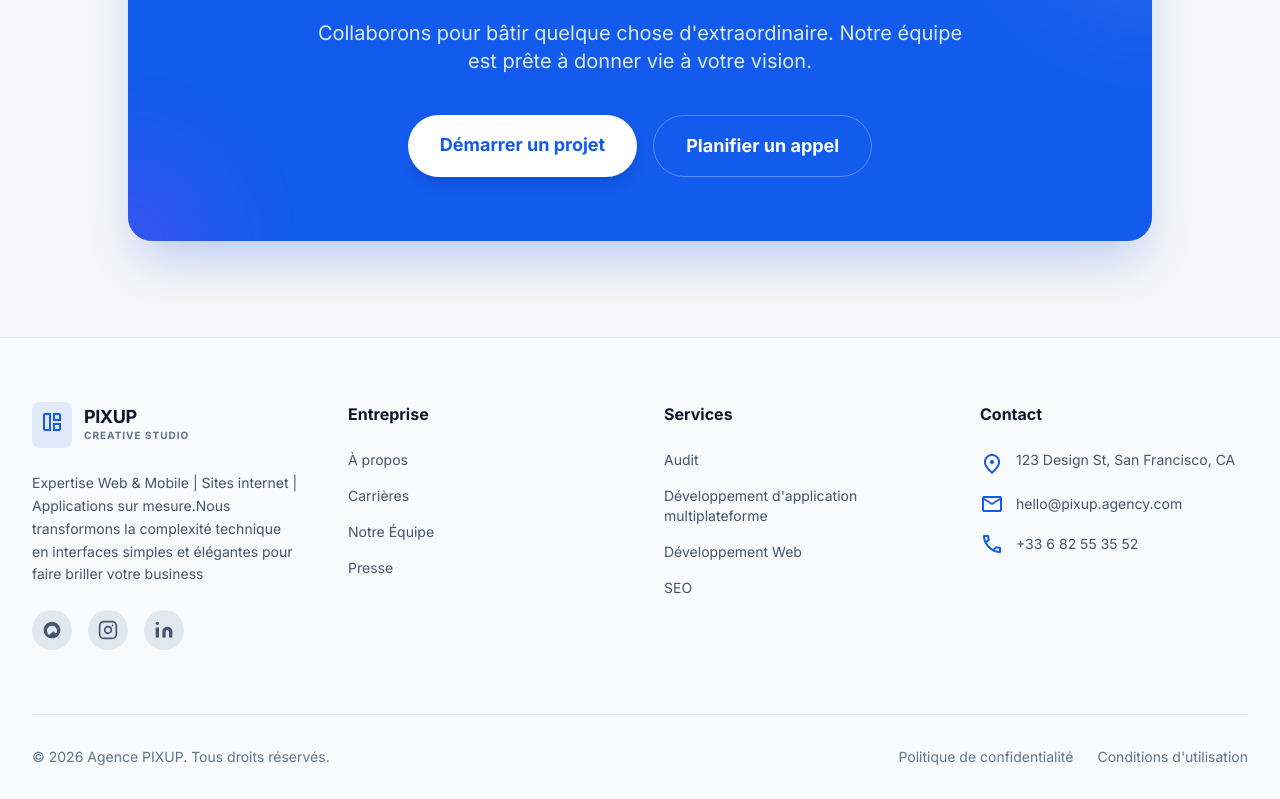
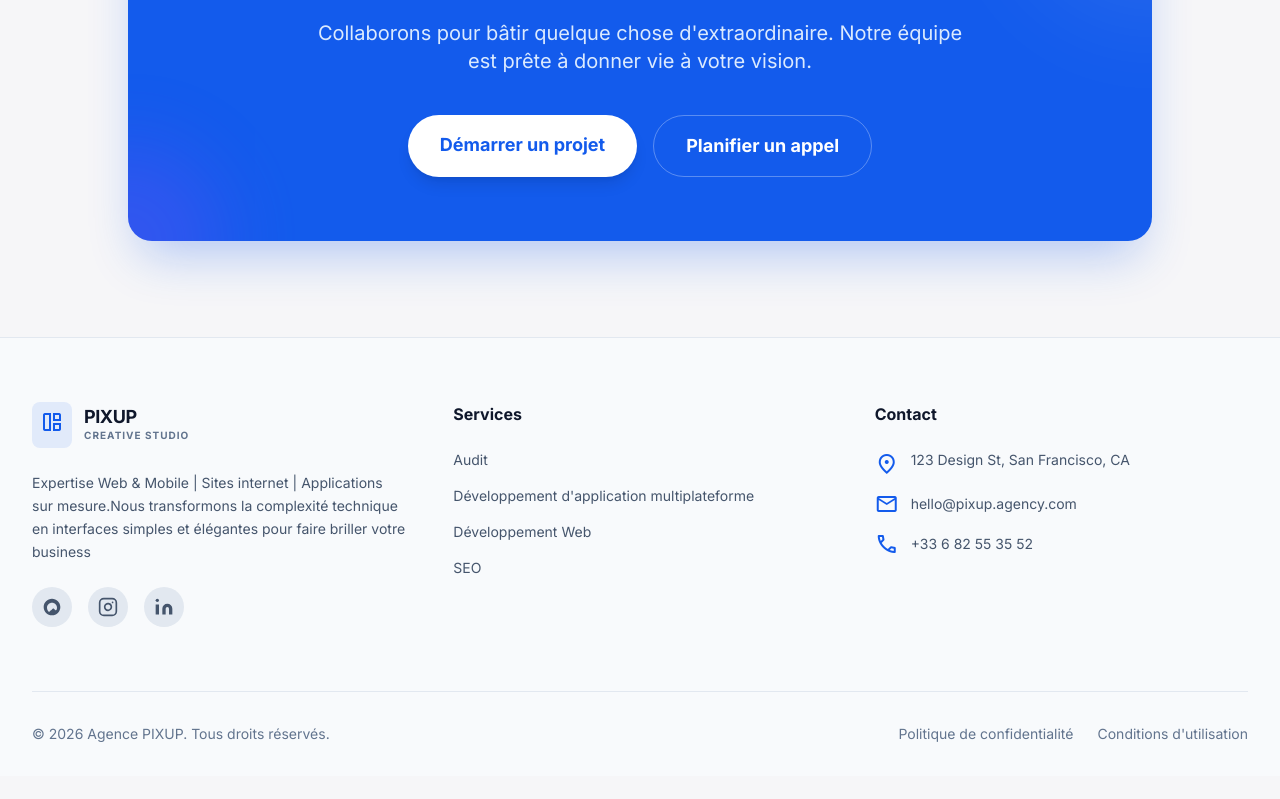
Before and after one commit to pixupagence-agency/PixUp_origin, a Next.js app: page / in a window 1280 px wide. Shown: the part 3446-4245 px from the top of the page. After the commit the page ends 4222 px from the top, so only its background shows below. Built offline with nearby package versions, Linux system fonts and the light colour scheme.

Commit message:
modfi colonne footer

```diff
--- a/src/components/Footer.tsx
+++ b/src/components/Footer.tsx
@@ -11,7 +11,7 @@
     return (
         <footer className="bg-slate-50 dark:bg-[#0d121b] border-t border-slate-200 dark:border-white/5 pt-16 pb-8 mt-auto">
             <div className="max-w-[1280px] mx-auto px-4 sm:px-6 lg:px-8">
-                <div className="grid grid-cols-1 md:grid-cols-2 lg:grid-cols-4 gap-12 mb-16">
+                <div className="grid grid-cols-1 md:grid-cols-2 lg:grid-cols-3 gap-12 mb-16">
                     {/* Brand Column */}
                     <div className="space-y-6">
                         <Link href="/" className="flex items-center gap-3 group">
@@ -45,7 +45,7 @@
                         </div>
                     </div>
                     {/* Links Column 1 */}
-                    <div>
+                    {/* <div>
                         <h4 className="font-bold text-slate-900 dark:text-white mb-6">{t.footer.company}</h4>
                         <ul className="space-y-4 text-sm">
                             <li><Link className="text-slate-600 dark:text-slate-400 hover:text-primary transition-colors" href="/">{t.footer.aboutUs}</Link></li>
@@ -53,7 +53,7 @@
                             <li><Link className="text-slate-600 dark:text-slate-400 hover:text-primary transition-colors" href="/">{t.footer.ourTeam}</Link></li>
                             <li><Link className="text-slate-600 dark:text-slate-400 hover:text-primary transition-colors" href="/">{t.footer.press}</Link></li>
                         </ul>
-                    </div>
+                    </div> */}
                     {/* Links Column 2 */}
                     <div>
                         <h4 className="font-bold text-slate-900 dark:text-white mb-6">{t.footer.services}</h4>
```
